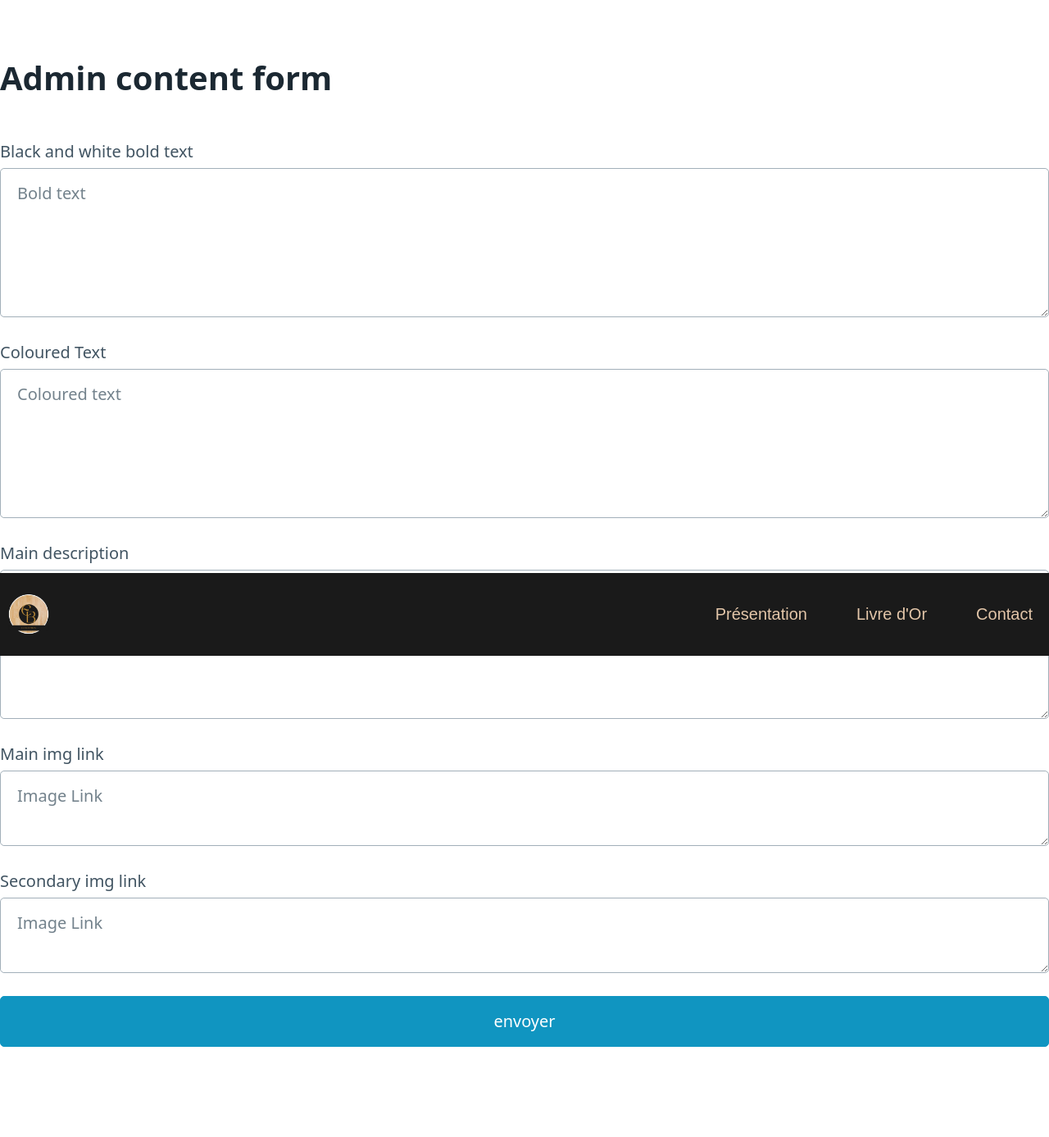
After one commit to WildCodeSchool/2023-03-remote-fr-php-eb-conception, a PHP site: template src/View/Content/content.html.twig in a window 1280 px wide. The commit adds this page. Shown: the whole page at 82% size. Run offline with PHP 8.4, Linux system fonts and the light colour scheme; the template is opened without the code that fills it, so the values that code supplies are empty; some libraries are stand-ins or nearby versions.

Commit message:
functional form created

```diff
--- a/database.sql
+++ b/database.sql
@@ -61,7 +61,7 @@ CREATE TABLE `service` (
 CREATE TABLE `content` (
   `id` INT NOT NULL AUTO_INCREMENT PRIMARY KEY,
   `bold_text` TEXT(1000) NULL,
-  `coloured_date` TEXT(1000) NULL,
+  `coloured_text` TEXT(1000) NULL,
   `main_content` TEXT(1000) NULL,
   `main_img` varchar(255),
   `secondary_img` varchar(255)
@@ -71,7 +71,6 @@ CREATE TABLE `content` (
 -- Contenu de la table `item`
 --
 
-INSERT INTO `testimony` (`message`) VALUES
 -- RAJOUTER AVEC FORMULAIRE
 
 --
@@ -81,8 +80,7 @@ INSERT INTO `testimony` (`message`) VALUES
 --
 -- Index pour la table `item`
 --
-ALTER TABLE `item`
-  ADD PRIMARY KEY (`id`);
+
 
 --
 -- AUTO_INCREMENT pour les tables exportées
--- /dev/null
+++ b/src/View/Content/content.html.twig
@@ -0,0 +1,42 @@
+{% extends 'layout.html.twig' %}
+
+{% block stylesheet %}
+	<link rel="stylesheet" href="https://cdn.jsdelivr.net/npm/@picocss/pico@1/css/pico.min.css">
+{% endblock %}
+
+{% block content %}
+<main>
+	<form action="" method="post">
+		<h1>Admin content form</h1>
+
+
+		<div>
+			<label for="bold_text">Black and white bold text</label>
+			<textarea type="text" name="bold_text" id="bold_text" rows="5" placeholder="Bold text"></textarea>
+		</div>
+
+		<div>
+			<label for="coloured_text">Coloured Text</label>
+			<textarea type="text" name="coloured_text" id="coloured_text" rows="5" placeholder="Coloured text"></textarea>
+		</div>
+
+
+		<div>
+			<label for="main_content">Main description</label>
+			<textarea type="text" id="main_content" name="main_content" rows="5" placeholder="Description text"></textarea>
+		</div>
+
+		<div>
+			<label for="main_img">Main img link</label>
+			<textarea type="text" id="main_img" name="main_img" rows="2" placeholder="Image Link"></textarea>
+		</div>
+
+		<div>
+			<label for="secondary_img">Secondary img link</label>
+			<textarea type="text" id="secondary_img" name="secondary_img" rows="2" placeholder="Image Link"></textarea>
+		</div>
+
+		<button type="submit">envoyer</button>
+	</form>
+</main>
+{% endblock %}
--- a/src/View/Home/index.html.twig
+++ b/src/View/Home/index.html.twig
@@ -28,6 +28,7 @@
 						<div class="logoContainer">
 							<img class="logo fb" src="/assets/imgs/fb_logo.png" alt="logo facebook">
 							<img class="logo twitter" src="/assets/imgs/twitter_logo.png" alt="logo twitter">
+                            <a href="/content">formulaire ADMIN</a>
 						</div>
 
 					</section>
--- a/src/routes.php
+++ b/src/routes.php
@@ -8,6 +8,7 @@
 // e.g route '/item/edit?id=1' will execute $itemController->edit(1)
 return [
     '' => ['HomeController', 'index',],
+    'content' => ['ContentController', 'add',],
     'items' => ['ItemController', 'index',],
     'items/edit' => ['ItemController', 'edit', ['id']],
     'items/contact' => ['ItemController', 'contact', ['id']],
```
Also changed, not shown: src/Controller/ContentController.php (added, +39 -0 lines), src/Model/ContentManager.php (added, +40 -0 lines), public/assets/css/home.css.
